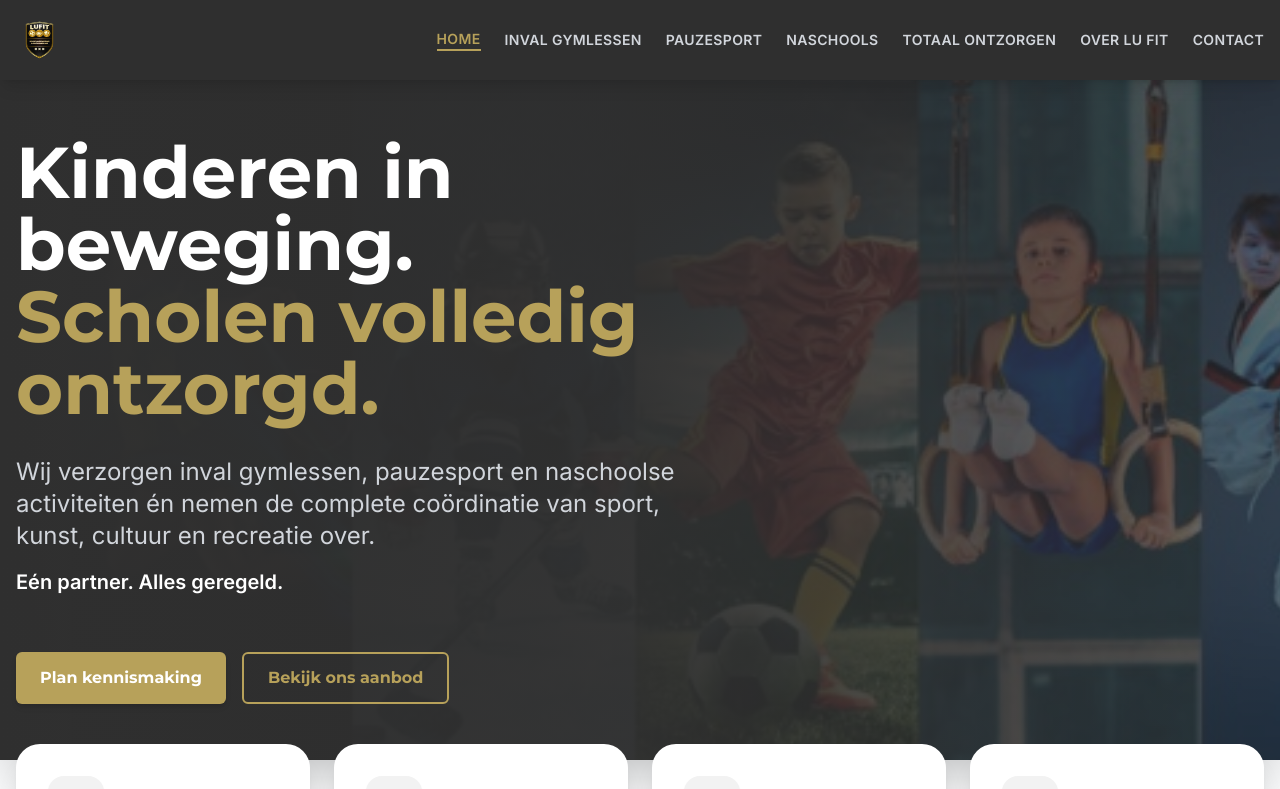
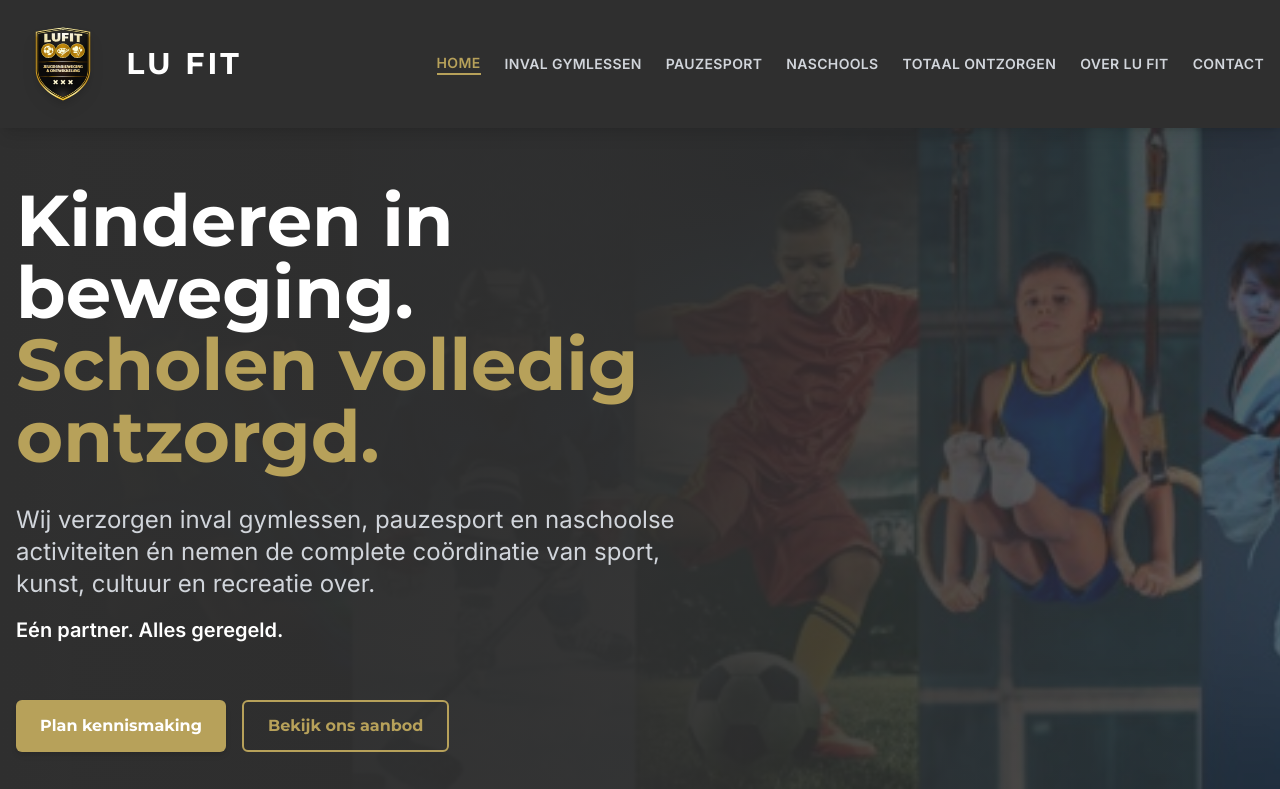
Before and after one commit to CD1878/Lufit, a React (Vite) app: page / in a window 1280 px wide. Shown: the top 789 px of the page. Built offline with nearby package versions, Linux system fonts and the light colour scheme.

Commit message:
Increase logo size in Header and Footer for better readability

```diff
--- a/components/Footer.tsx
+++ b/components/Footer.tsx
@@ -13,9 +13,9 @@ const Footer: React.FC<FooterProps> = ({ onNavigate }) => {
         <div className="grid grid-cols-1 md:grid-cols-3 gap-8 md:gap-12 mb-12 text-center md:text-left">
           {/* Column 1: Brand */}
           <div className="space-y-4 flex flex-col items-center md:items-start">
-            <div className="flex items-center space-x-3">
-              <img src="/Final.svg?v=svg2" alt="Lu Fit Logo" className="h-10 w-auto object-contain" />
-              <span className="text-xl font-heading font-bold">LU FIT</span>
+            <div className="flex items-center space-x-4">
+              <img src="/Final.svg?v=svg2" alt="Lu Fit Logo" className="h-16 md:h-20 w-auto object-contain drop-shadow-md" />
+              <span className="text-2xl font-heading font-bold tracking-widest text-white">LU FIT</span>
             </div>
             <p className="text-gray-400 text-sm leading-relaxed max-w-sm">
               Wij zorgen dat ieder kind kan bewegen, ontdekken en groeien. Eén partner die alles regelt voor scholen en gemeenten.
--- a/components/Header.tsx
+++ b/components/Header.tsx
@@ -31,10 +31,13 @@ const Header: React.FC<HeaderProps> = ({ currentPage, onNavigate }) => {
         <div className="flex justify-between items-center">
           {/* Logo */}
           <div
-            className="flex items-center space-x-3 cursor-pointer"
+            className="flex items-center space-x-4 cursor-pointer"
             onClick={() => handleNavClick(Page.Home)}
           >
-            <img src="/Final.svg?v=svg2" alt="Lu Fit Logo" className="h-12 w-auto object-contain" />
+            <img src="/Final.svg?v=svg2" alt="Lu Fit Logo" className="h-16 md:h-24 w-auto object-contain drop-shadow-lg" />
+            <span className="text-2xl md:text-3xl font-heading font-bold text-white tracking-widest hidden sm:block">
+              LU FIT
+            </span>
           </div>
 
           {/* Desktop Nav */}
```
